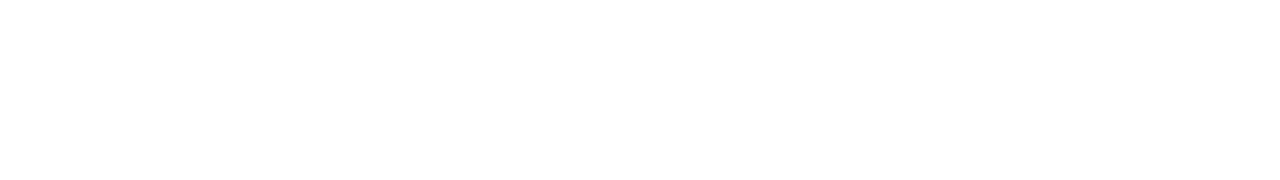
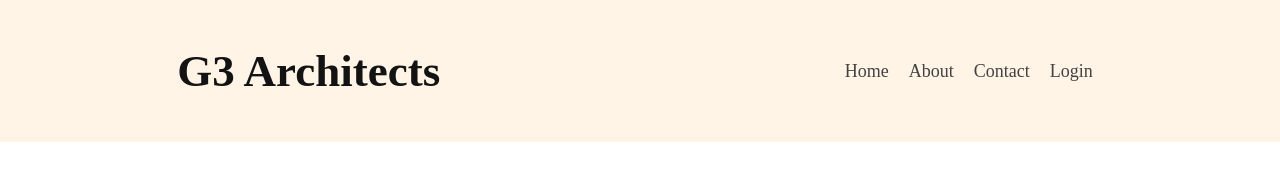
Before and after one commit to ashikdas0002/G3-Architects, a plain HTML site: page index.html in a window 1280 px wide. Drawn offline with Linux system fonts and the light colour scheme.

Commit message:
navbar done

```diff
--- a/index.html
+++ b/index.html
@@ -5,10 +5,23 @@
     <meta charset="UTF-8">
     <meta name="viewport" content="width=device-width, initial-scale=1.0">
     <link rel="stylesheet" href="style.css">
-    <title>Document</title>
+    <title>G3 Architects</title>
 </head>
 
 <body>
+    <header>
+        <nav class="navbar">
+            <h3 class="header-logo">
+                G3 Architects
+            </h3>
+            <ul class="link-list">
+                <li class="nav-link"><a href="">Home</a></li>
+                <li class="nav-link"><a href="">About</a></li>
+                <li class="nav-link"><a href="">Contact</a></li>
+                <li class="nav-link"><a href="">Login</a></li>
+            </ul>
+        </nav>
+    </header>
 
 </body>
 
--- a/style.css
+++ b/style.css
@@ -0,0 +1,48 @@
+body {
+    margin: 0;
+    padding: 0;
+}
+
+header {
+    background-color: rgba(255, 144, 14, 0.10);
+}
+
+.navbar {
+    display: flex;
+    align-items: center;
+    justify-content: space-around;
+}
+
+.header-logo {
+    color: var(--Dark-01, #131313);
+    text-align: center;
+    font-family: "Work Sans";
+    font-size: 45px;
+    font-style: normal;
+    font-weight: 700;
+    line-height: normal;
+}
+
+.link-list {
+    display: flex;
+    align-items: center;
+
+}
+
+.nav-link {
+
+    list-style: none;
+    margin: 0 10px;
+}
+
+.nav-link a {
+    color: var(--Dark-02, #424242);
+    text-align: center;
+    font-family: "Work Sans";
+    font-size: 18px;
+    font-style: normal;
+    font-weight: 500;
+    line-height: 26px;
+    text-decoration: none;
+    /* 144.444% */
+}
```
